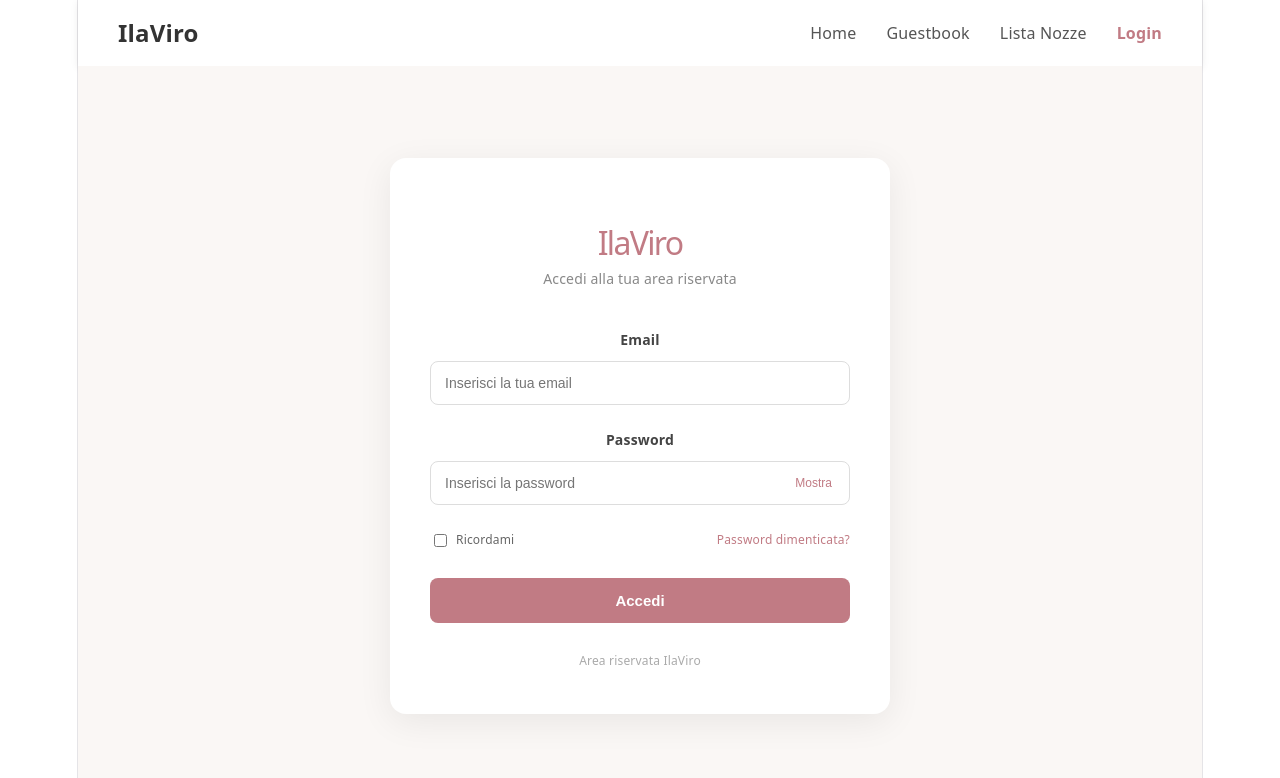
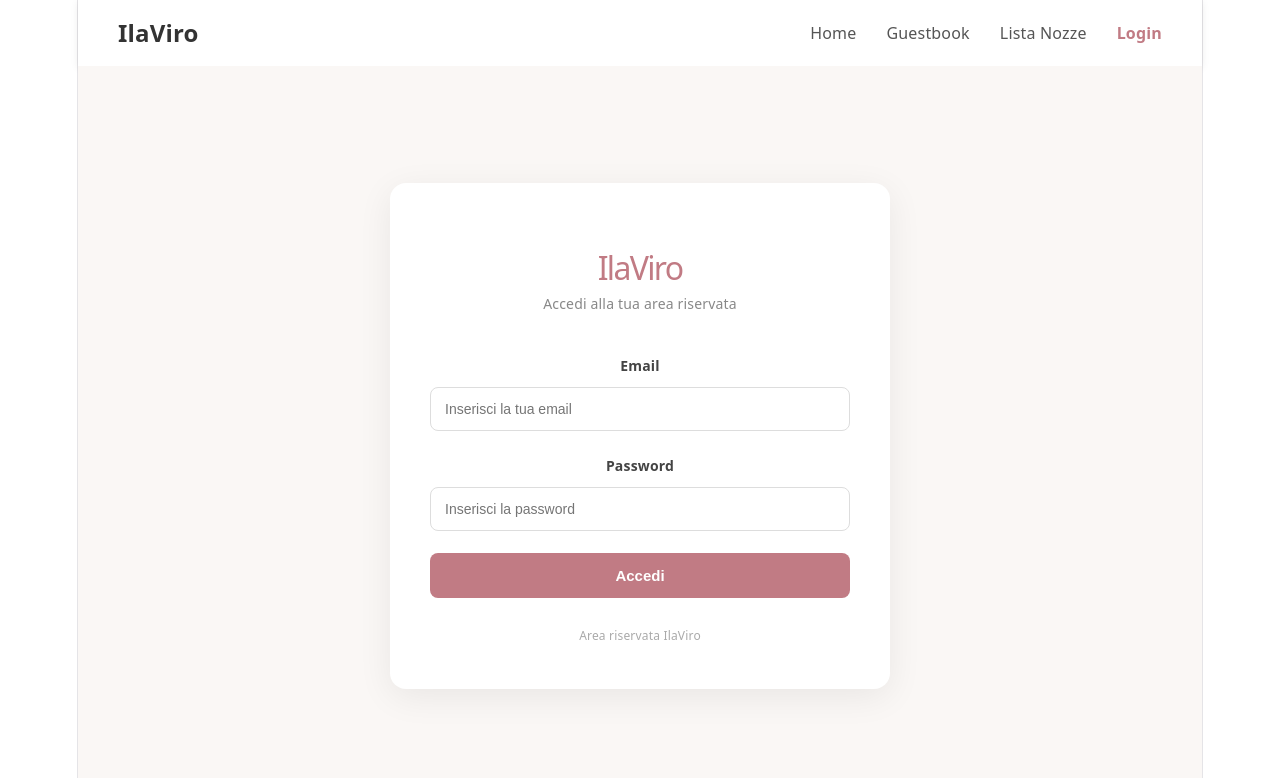
Before and after one commit to Daviduxx/IlaEViro2, a React (Vite) app: page /login in a window 1280 px wide. Shown: the top 778 px of the page. Built offline with nearby package versions, Linux system fonts and the light colour scheme.

Commit message:
login form

```diff
--- a/src/pages/Login.jsx
+++ b/src/pages/Login.jsx
@@ -6,16 +6,13 @@ import Navbar from '../components/Navbar';
 function Login() {
 
     const [email, setEmail] = useState('');
-    const [password, setPassword] = useState('');
-    const [showPassword, setShowPassword] = useState(false);
+    const [password, setPassword] = useState('')
+
 
     const handleSubmit = (e) => {
         e.preventDefault();
 
-        console.log({
-            email,
-            password
-        });
+        console.log(email, password)
     };
 
     return (
@@ -50,7 +47,6 @@ function Login() {
 
                             <div className="password-wrapper">
                                 <input
-                                    type={showPassword ? 'text' : 'password'}
                                     id="password"
                                     placeholder="Inserisci la password"
                                     value={password}
@@ -61,22 +57,9 @@ function Login() {
                                 <button
                                     type="button"
                                     className="toggle-password"
-                                    onClick={() => setShowPassword(!showPassword)}
                                 >
-                                    {showPassword ? 'Nascondi' : 'Mostra'}
                                 </button>
                             </div>
-                        </div>
-
-                        <div className="login-options">
-                            <label className="remember-me">
-                                <input type="checkbox" />
-                                Ricordami
-                            </label>
-
-                            <a href="#recupera-password">
-                                Password dimenticata?
-                            </a>
                         </div>
 
                         <Link to='/admin'>
```
